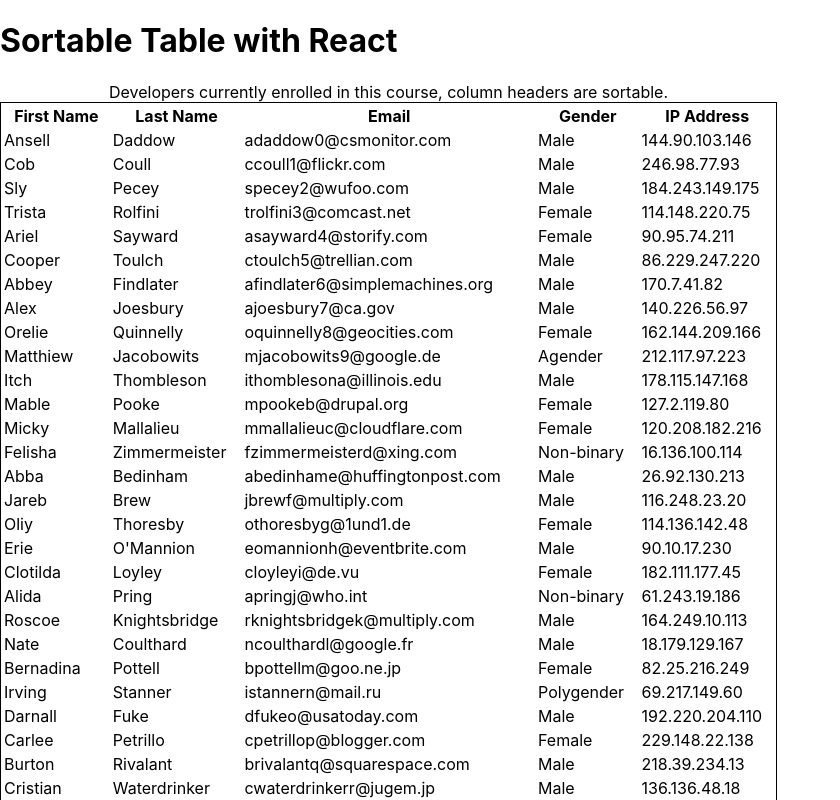
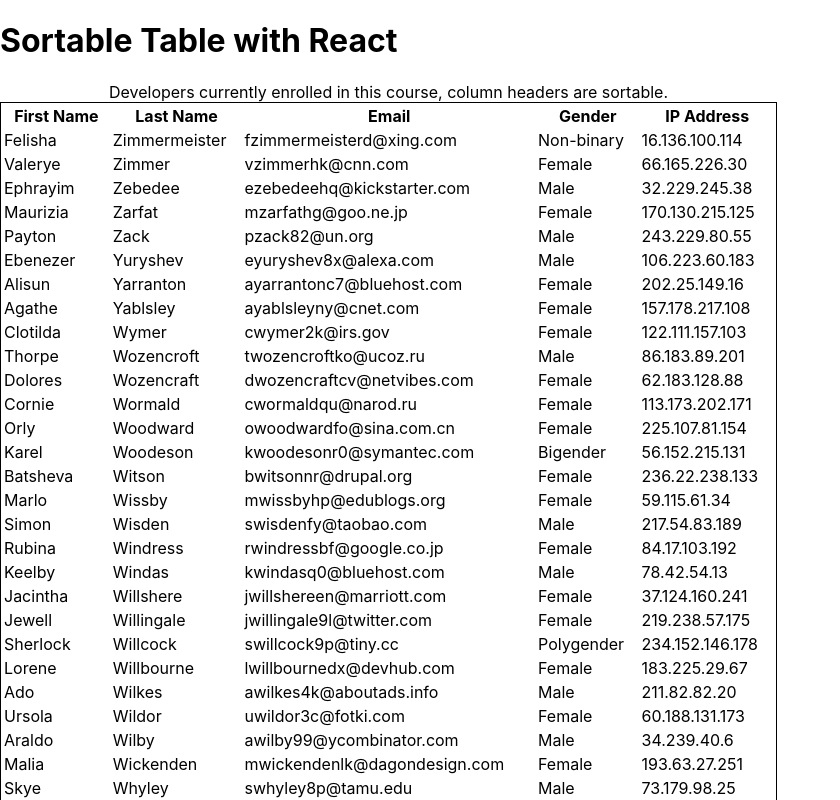
Before and after one commit to mvaden/react_sortable-data-table, a React (Create React App) app: page / in a window 1280 px wide. Shown: the top 800 px of the page, without its empty margins (0-840 px from the left). Built offline with nearby package versions, Linux system fonts and the light colour scheme.

Commit message:
Handle Columns and table data props at the root level

```diff
--- a/src/components/Table/Table.js
+++ b/src/components/Table/Table.js
@@ -1,39 +1,15 @@
-import { useState } from "react";
 import TableBody from "../TableBody/TableBody";
 import TableHead from "../TableHead/TableHead";
+import { useTableSorting } from "../hooks/useSort";
 
-const Table = () => {
-   const importedData = require("../../data/data.json");
-   const [tableData, setTableData] = useState(importedData);
-
-   const columns = [
-      {
-         label: "First Name",
-         accessor: "first_name",
-      },
-      {
-         label: "Last Name",
-         accessor: "last_name",
-      },
-      {
-         label: "Email",
-         accessor: "email",
-      },
-      {
-         label: "Gender",
-         accessor: "gender",
-      },
-      {
-         label: "IP Address",
-         accessor: "ip_address",
-      },
-   ];
+const Table = ({ caption, data, columns }) => {
+   const [tableData, handleSorting] = useTableSorting(data, columns);
 
    return (
       <>
          <table className="table">
-            <caption>Developers currently enrolled in this course, column headers are sortable.</caption>
-            <TableHead columns={columns} />
+            <caption>{caption}</caption>
+            <TableHead columns={columns} handleSorting={handleSorting} />
             <TableBody columns={columns} tableData={tableData} />
          </table>
       </>
```
